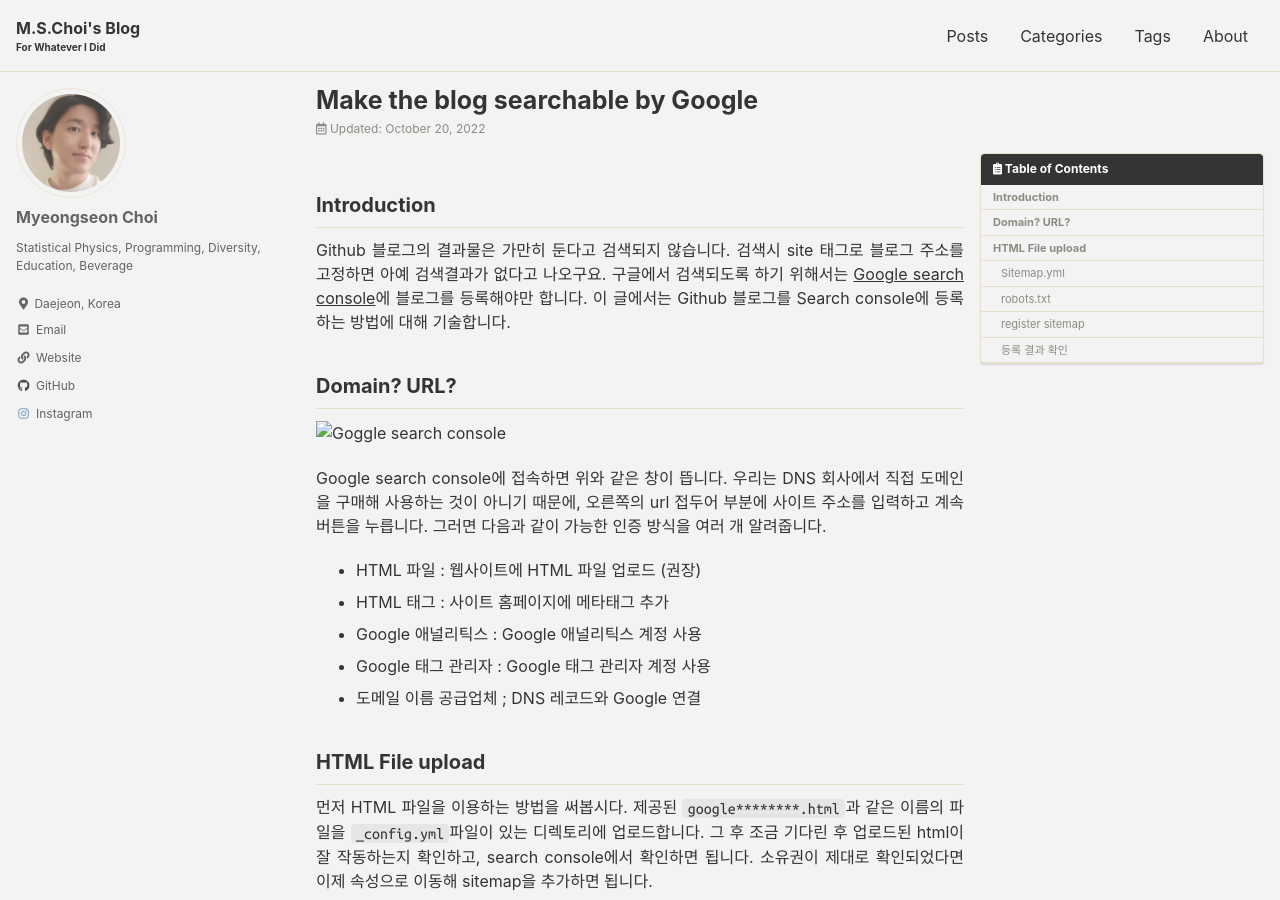
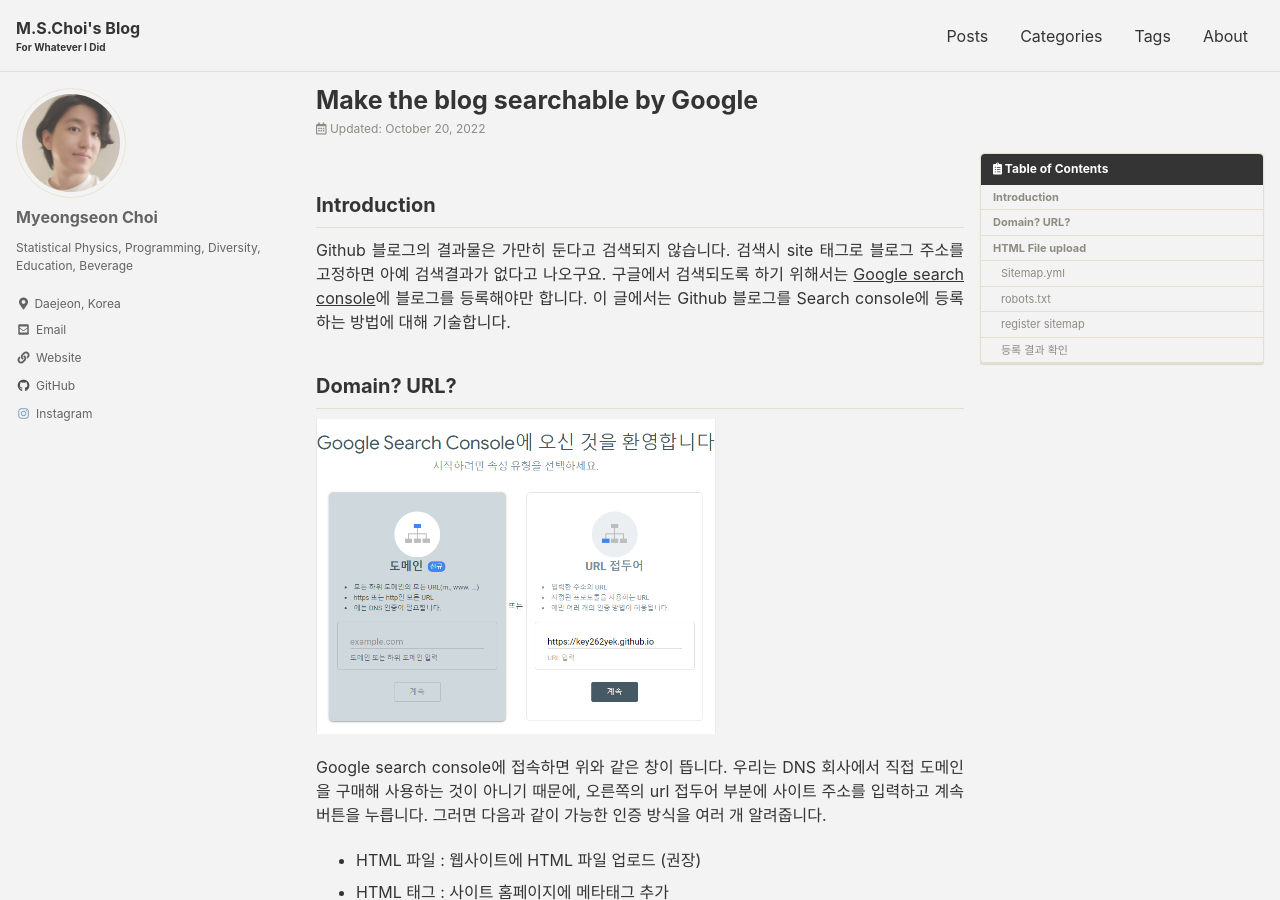
Before and after one commit to key262yek/key262yek.github.io, a Jekyll site: the page built from _posts/2022-10-20-Google-search.md, in a window 1280 px wide and 900 px high. Built offline with Jekyll 4.4.1, drawn with Linux system fonts in a browser that asks for light colours; cached includes are drawn as plain includes; nearby versions of some CDN libraries.

Commit message:
change image link

```diff
--- a/_posts/2022-10-20-Google-search.md
+++ b/_posts/2022-10-20-Google-search.md
@@ -19,7 +19,7 @@ Github 블로그의 결과물은 가만히 둔다고 검색되지 않습니다.
 이 글에서는 Github 블로그를 Search console에 등록하는 방법에 대해 기술합니다.
 
 ## Domain? URL?
-<img src="../assets/images/google_search_console.PNG" alt="Goggle search console" width="400"/>
+<img src="https://key262yek.github.io/assets/images/google_search_console.PNG" alt="Goggle search console" width="400"/>
 
 Google search console에 접속하면 위와 같은 창이 뜹니다.
 우리는 DNS 회사에서 직접 도메인을 구매해 사용하는 것이 아니기 때문에, 오른쪽의 url 접두어 부분에 사이트 주소를 입력하고 계속 버튼을 누릅니다.
@@ -90,7 +90,7 @@ Sitemap: https://key262yek.github.io/sitemap.yml
 ### register sitemap
 이제 해당 sitemap 파일을 google search console에 등록해주면 됩니다.
 
-<img src="../assets/images/add_sitemap.PNG" alt="Sitemap" width="400"/>
+<img src="https://key262yek.github.io/assets/images/add_sitemap.PNG" alt="Sitemap" width="400"/>
 
 ### 등록 결과 확인
 바로 사이트 게시물을 검색할 수는 없습니다. 빠르면 일주일, 느리면 한 달까지도 걸리는 것 같은데 기다리고 나면 아래와 같이 검색이 가능합니다.
```
